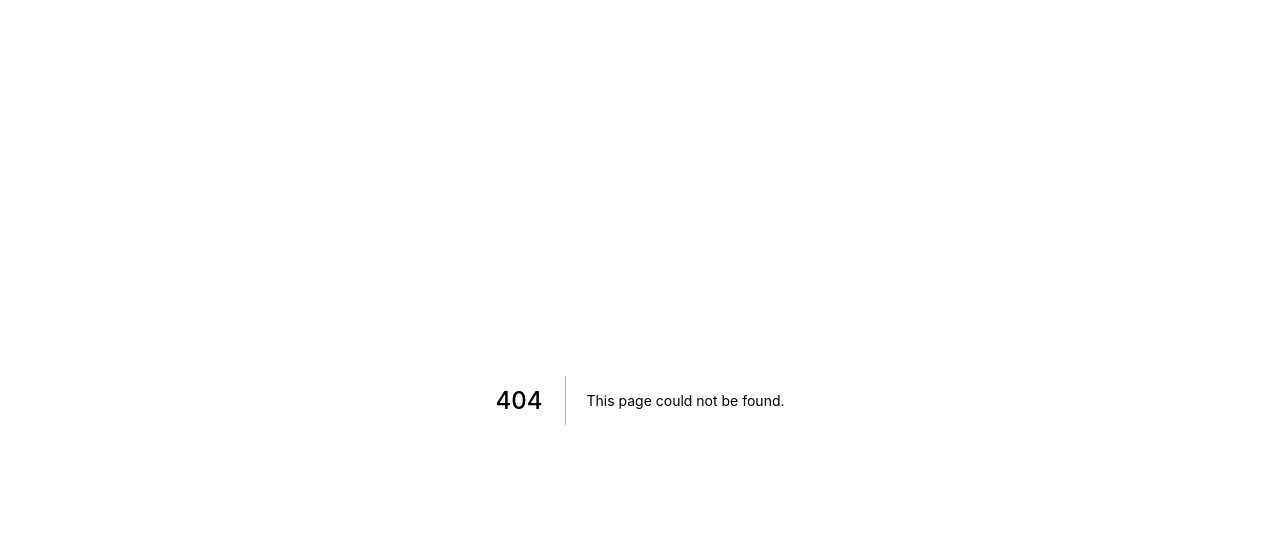
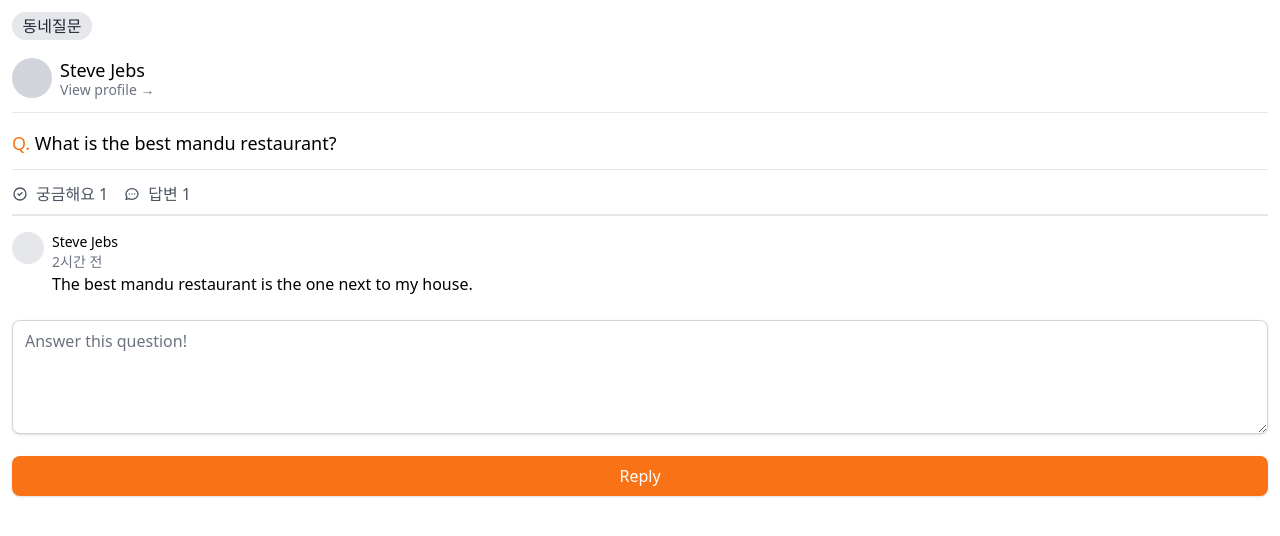
Before and after one commit to sorious77/carrot-market, a Next.js app: page /community/1 in a window 1280 px wide. Before the commit this address had no page. Shown: the top 536 px of the page. Built offline with nearby package versions, Linux system fonts and the light colour scheme.

Commit message:
#5.7 Community Detail

```diff
--- /dev/null
+++ b/pages/community/[id].tsx
@@ -0,0 +1,82 @@
+import type { NextPage } from "next";
+
+const CommunityPostDetail: NextPage = () => {
+  return (
+    <div className="p-3 space-y-4">
+      <span className="bg-gray-200 text-gray-800 px-2 py-0.5 flex items-center w-20 rounded-2xl font-medium justify-center">
+        동네질문
+      </span>
+      <div className="flex space-x-2 items-center cursor-pointer border-b border-b-gray-200 pb-3">
+        <div className="bg-gray-300 w-10 h-10 rounded-full" />
+        <div>
+          <p className="text-lg">Steve Jebs</p>
+          <p className="text-sm text-gray-500 -mt-1">View profile →</p>
+        </div>
+      </div>
+      <div>
+        <div className="my-2 text-lg border-b border-b-gray-200 pb-3">
+          <span className="text-orange-500 font-medium">Q.</span> What is the
+          best mandu restaurant?
+        </div>
+        <div className="flex text-gray-600 items-center space-x-4 border-b-2 border-b-gray-200 py-2 -mt-1">
+          <span className="flex items-center space-x-2">
+            <svg
+              className="w-4 h-4"
+              fill="none"
+              stroke="currentColor"
+              viewBox="0 0 24 24"
+              xmlns="http://www.w3.org/2000/svg"
+            >
+              <path
+                strokeLinecap="round"
+                strokeLinejoin="round"
+                strokeWidth="2"
+                d="M9 12l2 2 4-4m6 2a9 9 0 11-18 0 9 9 0 0118 0z"
+              ></path>
+            </svg>
+            <span>궁금해요 1</span>
+          </span>
+          <span className="flex items-center space-x-2">
+            <svg
+              className="w-4 h-4"
+              fill="none"
+              stroke="currentColor"
+              viewBox="0 0 24 24"
+              xmlns="http://www.w3.org/2000/svg"
+            >
+              <path
+                strokeLinecap="round"
+                strokeLinejoin="round"
+                strokeWidth="2"
+                d="M8 12h.01M12 12h.01M16 12h.01M21 12c0 4.418-4.03 8-9 8a9.863 9.863 0 01-4.255-.949L3 20l1.395-3.72C3.512 15.042 3 13.574 3 12c0-4.418 4.03-8 9-8s9 3.582 9 8z"
+              ></path>
+            </svg>
+            <span>답변 1</span>
+          </span>
+        </div>
+      </div>
+      <div>
+        <div className="flex space-x-2 items-start justify-start">
+          <div className="bg-gray-200 w-8 h-8 rounded-full" />
+          <div className="flex flex-col">
+            <span className="text-sm font-medium">Steve Jebs</span>
+            <span className="text-sm text-gray-500">2시간 전</span>
+            <p>The best mandu restaurant is the one next to my house.</p>
+          </div>
+        </div>
+      </div>
+      <div>
+        <textarea
+          rows={4}
+          placeholder="Answer this question!"
+          className="mt-2 w-full border border-gray-300 shadow rounded-lg focus:ring-orange-500 focus:border-orange-500"
+        />
+        <button className="mt-4 w-full bg-orange-500 text-white px-4 py-2 rounded-lg shadow hover:bg-orange-600 focus:ring-2 focus:ring-offset-2 focus:ring-orange-500 focus:outline-none">
+          Reply
+        </button>
+      </div>
+    </div>
+  );
+};
+
+export default CommunityPostDetail;
```
